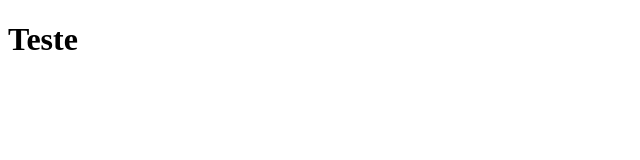
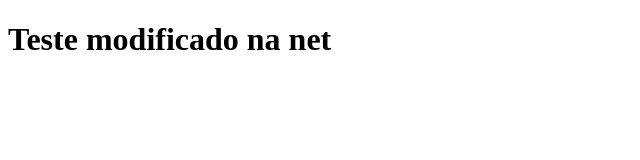
Before and after one commit to sdias15/robo, a plain HTML site: page public_html/index.html in a window 1280 px wide. Shown: the whole page, without its empty margins (0-640 px from the left). Drawn offline with Linux system fonts and the light colour scheme.

Commit message:
Update index.html

```diff
--- a/public_html/index.html
+++ b/public_html/index.html
@@ -6,6 +6,6 @@
     <title>Robo Pratica</title>
 </head>
 <body>
-    <h1>Teste</h1>
+    <h1>Teste modificado na net</h1>
 </body>
 </html>
```
